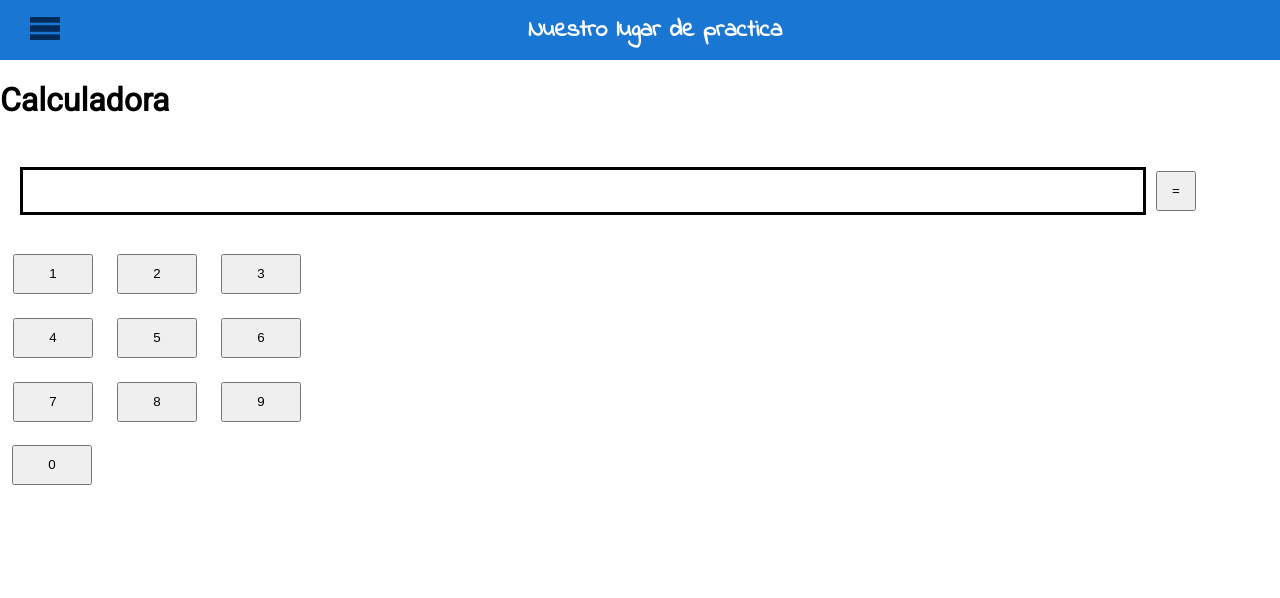
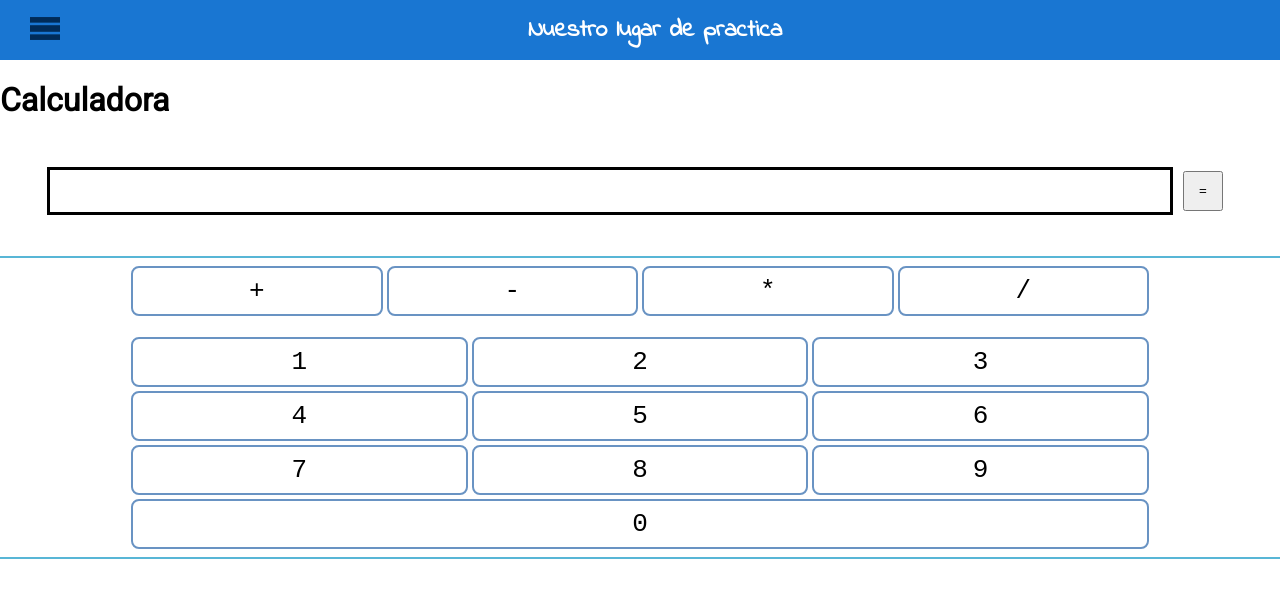
Before and after one commit to g-rar/angularSandBox, an Angular app: page /calculadora in a window 1280 px wide. Shown: the top 598 px of the page. Built offline with nearby package versions, Linux system fonts and the light colour scheme.

Commit message:
polished css

```diff
--- a/src/app/calculadora/calculadora.component.css
+++ b/src/app/calculadora/calculadora.component.css
@@ -1,10 +1,9 @@
 .calculator-display{
   display: block;
   padding: 20px;
-
+  text-align: center;
 }
 #display{
-  text-align: center;
   height: 40px;
   width: 90%;
   display: run-in;
@@ -19,13 +18,48 @@
   width: 40px;
 }
 
-#keyboard{
-  width: 100%;
-  align: center;
+#operations-container{
+  margin-top: 15px;
+  margin-bottom: 15px;
+  border-top: 2px solid #58b6d6;
+
+}
+
+#keyboard-container{
+  text-align: center;
+  float: none;
+  display: run-in;
+
+  border-bottom: 2px solid #58b6d6;
+}
+.keyboard{
+  width: 80%;
+  margin: auto;
+  margin-top: 5px;
+  margin-bottom: 5px;
+}
+
+.keyboard-column{
+  width: 50px;
 }
 
 .keyboard-button{
+  background-color: white;
+  border-radius: 8px;
+  font-family: monospace;
+  font-size: 200%;
+  border: 2px solid #6993C3;
+  height: 50px;
+  width: 100%;
+  transition-duration: 0.5s;
+}
+
+.keyboard-button:hover{
+  background-color: #58b6d6;
+  border-radius: 8px;
+  font-family: monospace;
+  font-size: 200%;
+  border: 1.5px solid black;
   height: 40px;
-  width: 80px;
-  margin: 10px;
+  width: 100%;
 }
--- a/src/app/calculadora/calculadora.component.html
+++ b/src/app/calculadora/calculadora.component.html
@@ -1,27 +1,40 @@
 <h1>Calculadora</h1>
 <div class="calculator-display">
-  <input type="text" id="display">
+  <input type="text" id="display" [(ngModel)] ="displayText">
   <button type="button" id="equals-button">=</button>
 </div>
-<div  id="keyboard">
-    <table >
+<div id="operations-container">
+  <table class="keyboard">
+    <tr>
+      <td class="keyboard-column" > <button type="button" class= "keyboard-button" (click)="keyPressed(' + ')">+</button></td>
+      <td class="keyboard-column"> <button type="button" class= "keyboard-button" (click)="keyPressed(' - ')">-</button></td>
+      <td class="keyboard-column"> <button type="button"  class= "keyboard-button" (click)="keyPressed(' * ')">*</button></td>
+      <td class="keyboard-column"> <button type="button"  class= "keyboard-button" (click)="keyPressed(' / ')">/</button></td>
+    </tr>
+  </table>
+
+</div>
+
+<div  id="keyboard-container">
+    <table class="keyboard">
       <tr>
-        <td> <button type="button" name="button" class= "keyboard-button">1</button></td>
-        <td> <button type="button" name="button" class= "keyboard-button">2</button></td>
-        <td> <button type="button" name="button" class= "keyboard-button">3</button></td>
+        <td class="keyboard-column"> <button type="button" class= "keyboard-button" (click)="keyPressed('1')">1</button></td>
+        <td class="keyboard-column"> <button type="button" class= "keyboard-button" (click)="keyPressed('2')">2</button></td>
+        <td class="keyboard-column"> <button type="button" class= "keyboard-button"(click)="keyPressed('3')">3</button></td>
       </tr>
       <tr>
-        <td> <button type="button" name="button" class= "keyboard-button">4</button></td>
-        <td> <button type="button" name="button" class= "keyboard-button">5</button></td>
-        <td> <button type="button" name="button" class= "keyboard-button">6</button></td>
+        <td class="keyboard-column"> <button type="button" class= "keyboard-button" (click)="keyPressed('4')">4</button></td>
+        <td class="keyboard-column"> <button type="button" class= "keyboard-button" (click)="keyPressed('5')">5</button></td>
+        <td class="keyboard-column"> <button type="button" class= "keyboard-button" (click)="keyPressed('6')">6</button></td>
       </tr>
       <tr>
-        <td> <button type="button" name="button" class= "keyboard-button">7</button></td>
-        <td> <button type="button" name="button" class= "keyboard-button">8</button></td>
-        <td> <button type="button" name="button" class= "keyboard-button">9</button></td>
+        <td class="keyboard-column"> <button type="button" class= "keyboard-button" (click)="keyPressed('7')">7</button></td>
+        <td class="keyboard-column"> <button type="button" class= "keyboard-button" (click)="keyPressed('8')">8</button></td>
+        <td class="keyboard-column"> <button type="button" class= "keyboard-button" (click)="keyPressed('9')">9</button></td>
       </tr>
       <tr>
-       <button type="button" name="button" class= "keyboard-button">0</button>
+        <td colspan="3"><button type="button" name="button" class= "keyboard-button" (click)="keyPressed('0')">0</button></td>
+
       </tr>
 
     </table>
--- a/src/app/calculadora/calculadora.component.ts
+++ b/src/app/calculadora/calculadora.component.ts
@@ -7,9 +7,15 @@ import { Component, OnInit } from '@angular/core';
 })
 export class CalculadoraComponent implements OnInit {
 
-  constructor() { }
+  private displayText :displayText;
+  constructor() {
+    this.displayText = '';
+   }
+
+  private keyPressed(key){
+    this.displayText += key;
+  }
 
   ngOnInit() {
   }
-
 }
```
